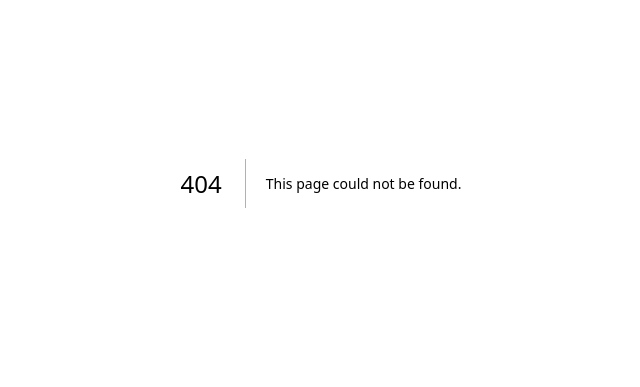
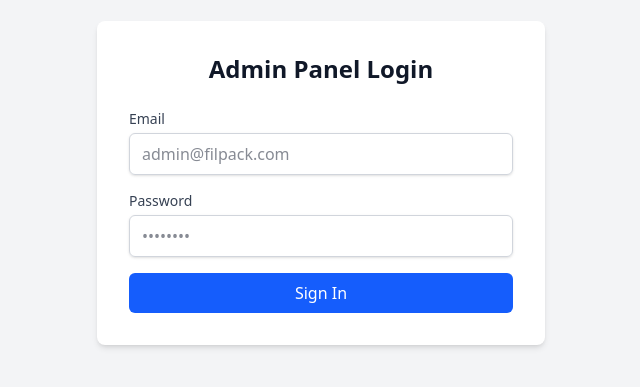
Before and after one commit to filpackusa/Filpack-Online, a Next.js app: page /login in a window 1280 px wide. Before the commit this address had no page. Shown: the part 217-604 px from the top of the page, without its empty margins (319-959 px from the left). Built offline with nearby package versions, Linux system fonts and the light colour scheme.

Commit message:
Implement simple token-based auth

```diff
--- a/app/admin/layout.tsx
+++ b/app/admin/layout.tsx
@@ -1,5 +1,7 @@
-import { auth, signOut } from "@/auth"
+'use client';
+
 import Link from "next/link"
+import { useRouter } from "next/navigation"
 import {
     LayoutDashboard,
     Package,
@@ -7,13 +9,23 @@ import {
     LogOut
 } from "lucide-react"
 
-export default async function AdminLayout({
+export default function AdminLayout({
     children,
 }: {
     children: React.ReactNode
 }) {
+    const router = useRouter()
+
+    const handleLogout = async (e: React.FormEvent) => {
+        e.preventDefault()
         try {
-        const session = await auth()
+            await fetch('/api/admin/logout', { method: 'POST' })
+            router.push('/login')
+            router.refresh()
+        } catch (error) {
+            console.error('Logout failed', error)
+        }
+    }
 
     return (
         <div className="flex min-h-screen bg-gray-100">
@@ -21,7 +33,7 @@ export default async function AdminLayout({
             <aside className="w-64 bg-white shadow-md">
                 <div className="p-6">
                     <h1 className="text-2xl font-bold text-gray-800">Admin Panel</h1>
-                        <p className="text-sm text-gray-500">Welcome, {session?.user?.name || 'Admin'}</p>
+                    <p className="text-sm text-gray-500">Welcome, Admin</p>
                 </div>
                 <nav className="mt-6 px-6">
                     <div className="space-y-2">
@@ -48,20 +60,13 @@ export default async function AdminLayout({
                         </Link>
                     </div>
                     <div className="mt-8 border-t pt-4">
-                            <form
-                                action={async () => {
-                                    "use server"
-                                    await signOut()
-                                }}
-                            >
                         <button
-                                    type="submit"
+                            onClick={handleLogout}
                             className="flex w-full items-center gap-3 rounded-lg px-4 py-2 text-red-600 hover:bg-red-50"
                         >
                             <LogOut size={20} />
                             Sign Out
                         </button>
-                            </form>
                     </div>
                 </nav>
             </aside>
@@ -72,18 +77,4 @@ export default async function AdminLayout({
             </main>
         </div>
     )
-    } catch (error) {
-        console.error('Admin layout error:', error)
-        return (
-            <div className="flex min-h-screen items-center justify-center bg-gray-100">
-                <div className="max-w-md rounded-lg bg-white p-8 shadow-md">
-                    <h2 className="mb-4 text-xl font-bold text-red-600">Admin Error</h2>
-                    <p className="text-gray-700 mb-4">Unable to load admin panel. Please try logging in again.</p>
-                    <Link href="/auth/signin?callbackUrl=/admin" className="inline-block bg-blue-600 text-white px-4 py-2 rounded">
-                        Back to Login
-                    </Link>
-                </div>
-            </div>
-        )
 }
-}
--- /dev/null
+++ b/app/api/admin/login/route.ts
@@ -0,0 +1,44 @@
+import { NextResponse } from 'next/server';
+import { cookies } from 'next/headers';
+
+export async function POST(request: Request) {
+    try {
+        const { email, password } = await request.json();
+
+        const ADMIN_EMAIL = process.env.ADMIN_EMAIL;
+        const ADMIN_PASSWORD = process.env.ADMIN_PASSWORD;
+
+        if (!ADMIN_EMAIL || !ADMIN_PASSWORD) {
+            console.error('Admin credentials not set in environment variables');
+            return NextResponse.json(
+                { success: false, message: 'Server configuration error' },
+                { status: 500 }
+            );
+        }
+
+        if (email === ADMIN_EMAIL && password === ADMIN_PASSWORD) {
+            // Set HTTP-only cookie
+            const cookieStore = await cookies();
+            cookieStore.set('admin_token', 'authenticated', {
+                httpOnly: true,
+                secure: process.env.NODE_ENV === 'production',
+                sameSite: 'lax',
+                path: '/',
+                maxAge: 60 * 60 * 24, // 1 day
+            });
+
+            return NextResponse.json({ success: true });
+        }
+
+        return NextResponse.json(
+            { success: false, message: 'Invalid credentials' },
+            { status: 401 }
+        );
+    } catch (error) {
+        console.error('Login error:', error);
+        return NextResponse.json(
+            { success: false, message: 'An error occurred' },
+            { status: 500 }
+        );
+    }
+}
--- /dev/null
+++ b/app/api/admin/logout/route.ts
@@ -0,0 +1,8 @@
+import { NextResponse } from 'next/server';
+import { cookies } from 'next/headers';
+
+export async function POST() {
+    const cookieStore = await cookies();
+    cookieStore.delete('admin_token');
+    return NextResponse.json({ success: true });
+}
--- /dev/null
+++ b/app/login/page.tsx
@@ -0,0 +1,97 @@
+'use client';
+
+import { useState } from 'react';
+import { useRouter } from 'next/navigation';
+
+export default function LoginPage() {
+    const [email, setEmail] = useState('');
+    const [password, setPassword] = useState('');
+    const [error, setError] = useState('');
+    const [loading, setLoading] = useState(false);
+    const router = useRouter();
+
+    const handleSubmit = async (e: React.FormEvent) => {
+        e.preventDefault();
+        setError('');
+        setLoading(true);
+
+        try {
+            const response = await fetch('/api/admin/login', {
+                method: 'POST',
+                headers: { 'Content-Type': 'application/json' },
+                body: JSON.stringify({ email, password }),
+            });
+
+            const data = await response.json();
+
+            if (response.ok && data.success) {
+                router.push('/admin');
+                router.refresh();
+            } else {
+                setError(data.message || 'Invalid credentials');
+            }
+        } catch (err) {
+            setError('An error occurred. Please try again.');
+        } finally {
+            setLoading(false);
+        }
+    };
+
+    return (
+        <div className="flex min-h-screen items-center justify-center bg-gray-100">
+            <div className="w-full max-w-md rounded-lg bg-white p-8 shadow-md">
+                <h2 className="mb-6 text-center text-2xl font-bold text-gray-900">
+                    Admin Panel Login
+                </h2>
+                {error && (
+                    <div className="mb-4 rounded-md bg-red-50 border border-red-200 p-3 text-sm text-red-600">
+                        {error}
+                    </div>
+                )}
+                <form onSubmit={handleSubmit} className="space-y-4">
+                    <div>
+                        <label
+                            htmlFor="email"
+                            className="block text-sm font-medium text-gray-700"
+                        >
+                            Email
+                        </label>
+                        <input
+                            id="email"
+                            type="email"
+                            required
+                            value={email}
+                            onChange={(e) => setEmail(e.target.value)}
+                            className="mt-1 block w-full rounded-md border border-gray-300 px-3 py-2 shadow-sm focus:border-blue-500 focus:outline-none focus:ring-blue-500"
+                            placeholder="admin@filpack.com"
+                        />
+                    </div>
+                    <div>
+                        <label
+                            htmlFor="password"
+                            className="block text-sm font-medium text-gray-700"
+                        >
+                            Password
+                        </label>
+                        <input
+                            id="password"
+                            type="password"
+                            required
+                            value={password}
+                            onChange={(e) => setPassword(e.target.value)}
+                            className="mt-1 block w-full rounded-md border border-gray-300 px-3 py-2 shadow-sm focus:border-blue-500 focus:outline-none focus:ring-blue-500"
+                            placeholder="••••••••"
+                        />
+                    </div>
+                    <button
+                        type="submit"
+                        disabled={loading}
+                        className="w-full rounded-md bg-blue-600 px-4 py-2 text-white hover:bg-blue-700 focus:outline-none focus:ring-2 focus:ring-blue-500 focus:ring-offset-2 disabled:opacity-50 disabled:cursor-not-allowed"
+                    >
+                        {loading ? 'Signing in...' : 'Sign In'}
+                    </button>
+                </form>
+            </div>
+        </div>
+    );
+}
--- a/middleware.ts
+++ b/middleware.ts
@@ -1,8 +1,21 @@
-import NextAuth from "next-auth"
-import { authConfig } from "./auth.config"
+import { NextResponse } from 'next/server'
+import type { NextRequest } from 'next/server'
 
-export default NextAuth(authConfig).auth
+export function middleware(request: NextRequest) {
+    // Check if the path starts with /admin
+    if (request.nextUrl.pathname.startsWith('/admin')) {
+        // Check for admin_token cookie
+        const token = request.cookies.get('admin_token')
+
+        if (!token) {
+            // Redirect to login if no token
+            return NextResponse.redirect(new URL('/login', request.url))
+        }
+    }
+
+    return NextResponse.next()
+}
 
 export const config = {
-    matcher: ["/((?!api|_next/static|_next/image|favicon.ico).*)"],
+    matcher: ['/admin/:path*'],
 }
```
Lines whose indentation alone changed are shown as unchanged.
